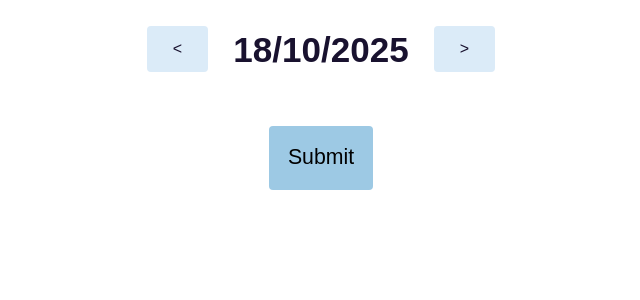
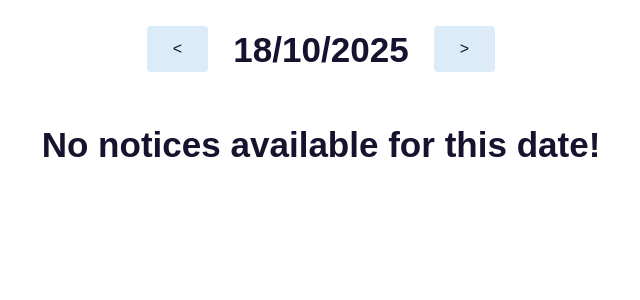
Before and after one commit to quiluh/Daily-Notices, a Flask app: page /edit/1 in a window 1280 px wide. Shown: the part 131-431 px from the top of the page, without its empty margins (319-959 px from the left). Run offline with Flask 3, Linux system fonts and the light colour scheme; the visitor is signed in with stand-in values (Sample User, id 1); tables that the repository leaves empty or names only in its code hold one stand-in row (values such as "Sample post").

Commit message:
added a visibility to system status improvement when no notices are available

```diff
--- a/templates/edit.html
+++ b/templates/edit.html
@@ -8,6 +8,7 @@
         <h1>{{ targetDate.day }}/{{ targetDate.month }}/{{ targetDate.year }}</h1>
         <a href="{{ url_for('edit',dateIndex=dateIndex+1) }}" class="textDecorationNone changeDateButton">&gt;</a>
     </div>
+    {% if notices %}
         <form method="post">
             <div class="centerContent">
                 <button type="submit" class="outsideButton">Submit</button>
@@ -56,4 +57,9 @@
                 </div>
             {% endfor %}
         </form>
+    {% else %}
+        <div class="textCenter">
+            <h1>No notices available for this date!</h1>
+        </div>
+    {% endif %}
 {% endblock %}
--- a/templates/index.html
+++ b/templates/index.html
@@ -8,6 +8,7 @@
         <h1>{{ targetDate.day }}/{{ targetDate.month }}/{{ targetDate.year }}</h1>
         <a href="{{ url_for('index',dateIndex=dateIndex+1) }}" class="textDecorationNone changeDateButton">&gt;</a>
     </div>
+    {% if notices %}
         {% for row in notices %}
             <div class="row justifyContentEvenly">
                 {% for notice in row %}
@@ -20,4 +21,9 @@
                 {% endfor %}
             </div>
         {% endfor %}
+    {% else %}
+        <div class="textCenter">
+            <h1>No notices available for this date!</h1>
+        </div>
+    {% endif %}
 {% endblock %}
```
Lines whose indentation alone changed are shown as unchanged.
